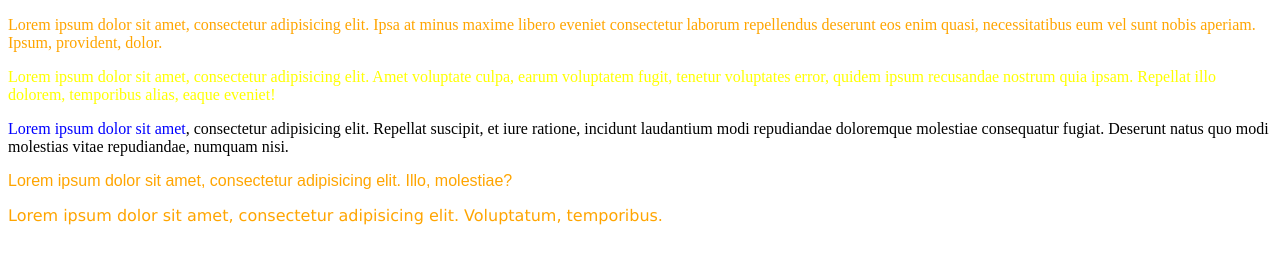
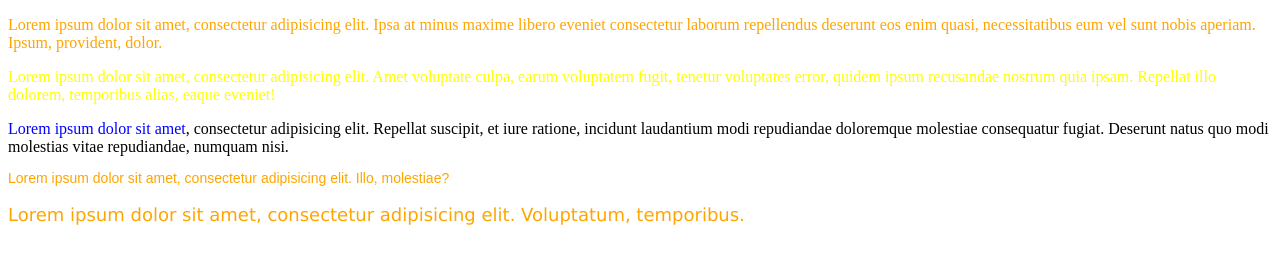
Before and after one commit to Serg12345/css, a plain HTML site: page index.html in a window 1280 px wide. Drawn offline with Linux system fonts and the light colour scheme.

Commit message:
Свойство font-size (размер шрифта)

```diff
--- a/css/style.css
+++ b/css/style.css
@@ -2,16 +2,18 @@
 p {
 	color: orange;
 }
-.text {
+p.text {
 	color: yellow;
 }
 section span {
 	color: blue;
 }
-/* Свойство font-family (шрифт элемента) */
-.arial {
+/* Свойство font-family (шрифт элемента), font-size (размер шрифта) */
+p.arial {
 	font-family: arial;
+	font-size: 14px;
 }
-.verdana {
+p.verdana {
 	font-family: verdana;
+	font-size: 18px;
 }
```
